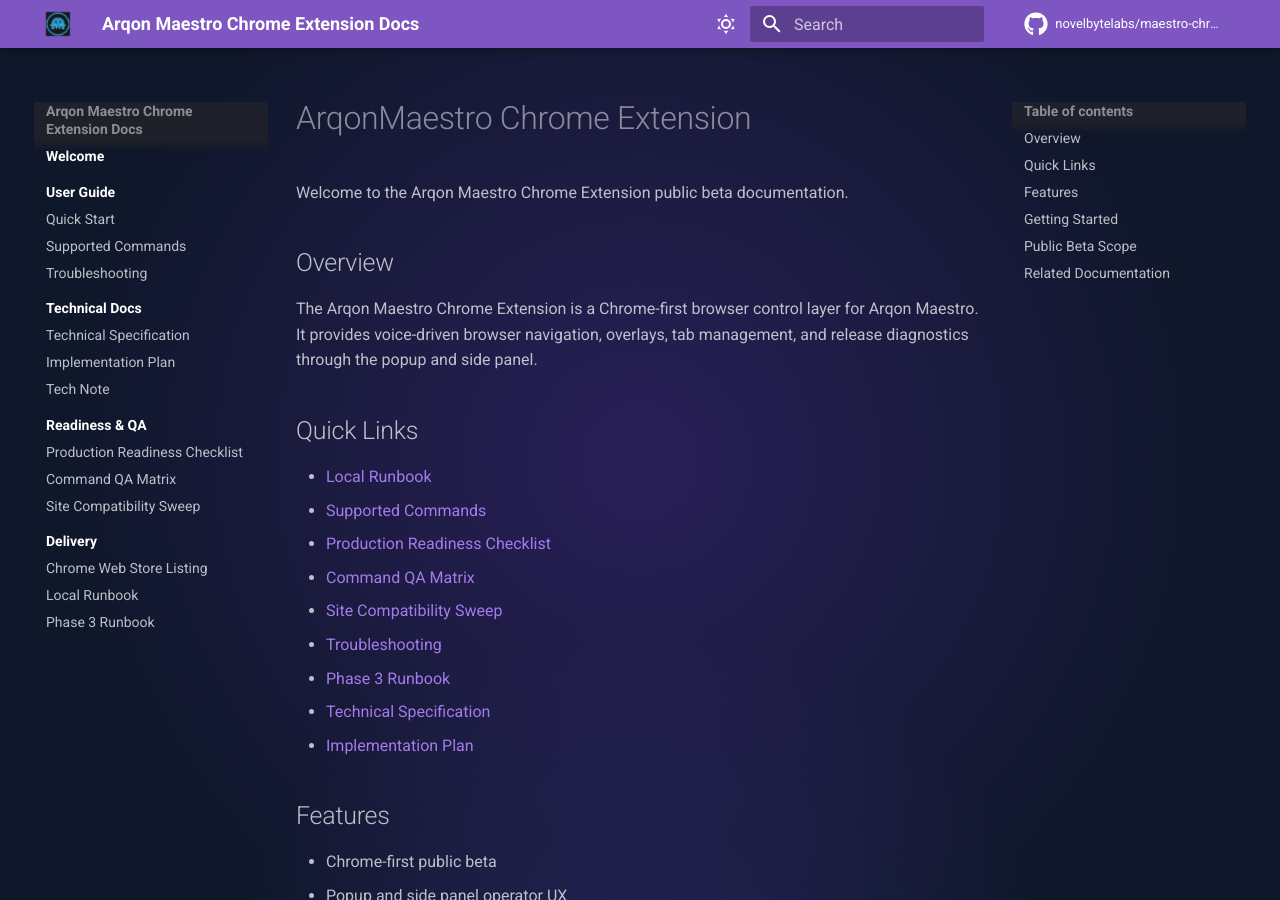
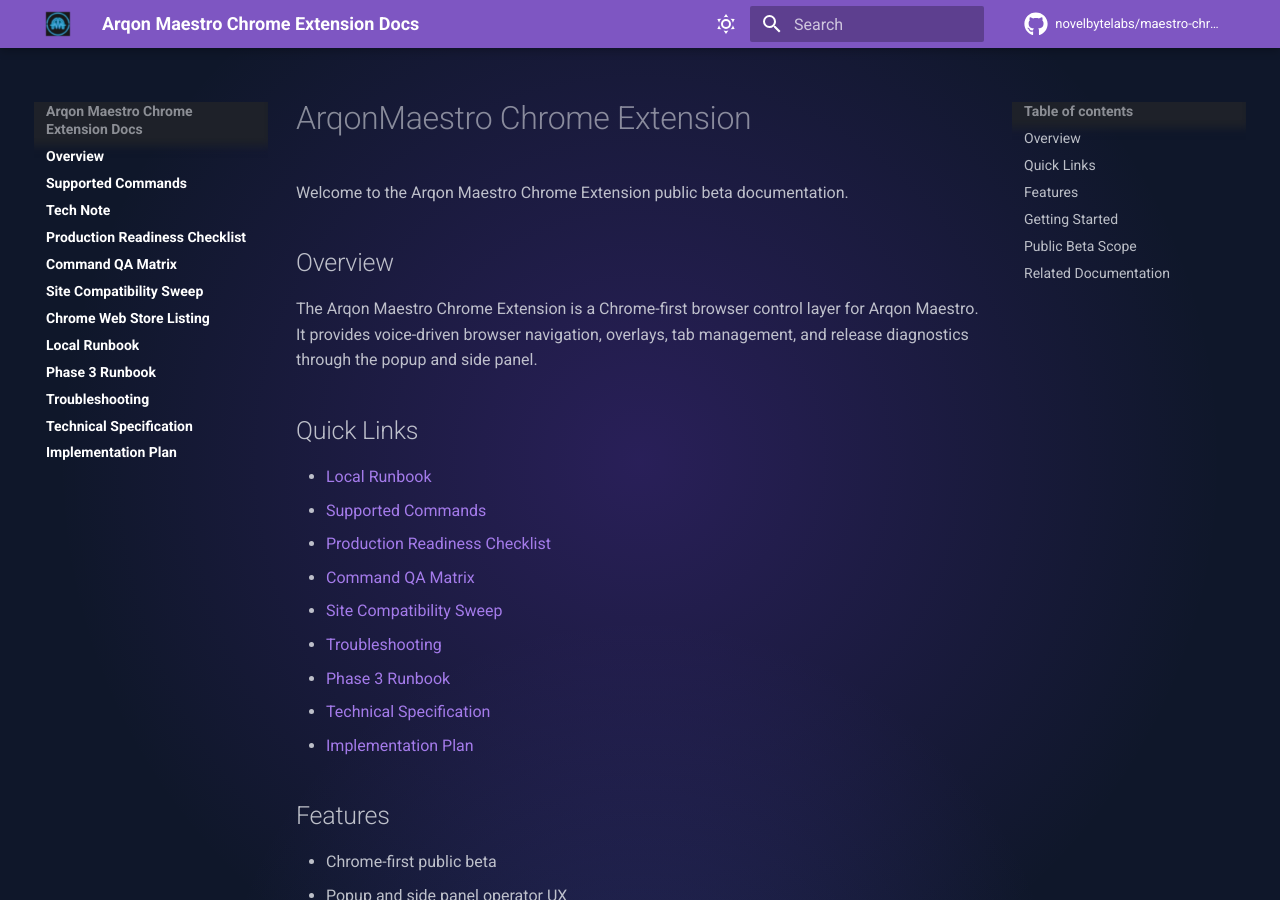
Before and after one commit to novelbytelabs/maestro-chrome-extension, an MkDocs documentation site: the page built from docs/index.md, in a window 1280 px wide and 900 px high. Built offline with MkDocs 1.6.1 and Material for MkDocs 9.7.7, drawn with Linux system fonts in a browser that asks for light colours; comment, search, counter and statistics services are not loaded.

Commit message:
docs: remove getting started guide and flatten nav structure

```diff
--- a/mkdocs.yml
+++ b/mkdocs.yml
@@ -42,23 +42,18 @@
 
 
 nav:
-  - Welcome: index.md
-  - User Guide:
-      - Quick Start: browser/getting-started.md
-      - Supported Commands: SUPPORTED_COMMANDS.md
-      - Troubleshooting: TROUBLESHOOTING.md
-  - Technical Docs:
-      - Technical Specification: SPEC.md
-      - Implementation Plan: IMPLEMENTATION_PLAN.md
-      - Tech Note: TECH_NOTE.md
-  - Readiness & QA:
-      - Production Readiness Checklist: PRODUCTION_READINESS_CHECKLIST.md
-      - Command QA Matrix: COMMAND_QA_MATRIX.md
-      - Site Compatibility Sweep: SITE_COMPATIBILITY_SWEEP.md
-  - Delivery:
-      - Chrome Web Store Listing: CHROME_WEB_STORE_LISTING.md
-      - Local Runbook: LOCAL_RUNBOOK.md
-      - Phase 3 Runbook: PHASE3_RUNBOOK.md
+  - Overview: index.md
+  - Supported Commands: SUPPORTED_COMMANDS.md
+  - Tech Note: TECH_NOTE.md
+  - Production Readiness Checklist: PRODUCTION_READINESS_CHECKLIST.md
+  - Command QA Matrix: COMMAND_QA_MATRIX.md
+  - Site Compatibility Sweep: SITE_COMPATIBILITY_SWEEP.md
+  - Chrome Web Store Listing: CHROME_WEB_STORE_LISTING.md
+  - Local Runbook: LOCAL_RUNBOOK.md
+  - Phase 3 Runbook: PHASE3_RUNBOOK.md
+  - Troubleshooting: TROUBLESHOOTING.md
+  - Technical Specification: SPEC.md
+  - Implementation Plan: IMPLEMENTATION_PLAN.md
 
 markdown_extensions:
   - attr_list
```
Also changed, not shown: docs/browser/getting-started.md (deleted, +0 -106 lines).
